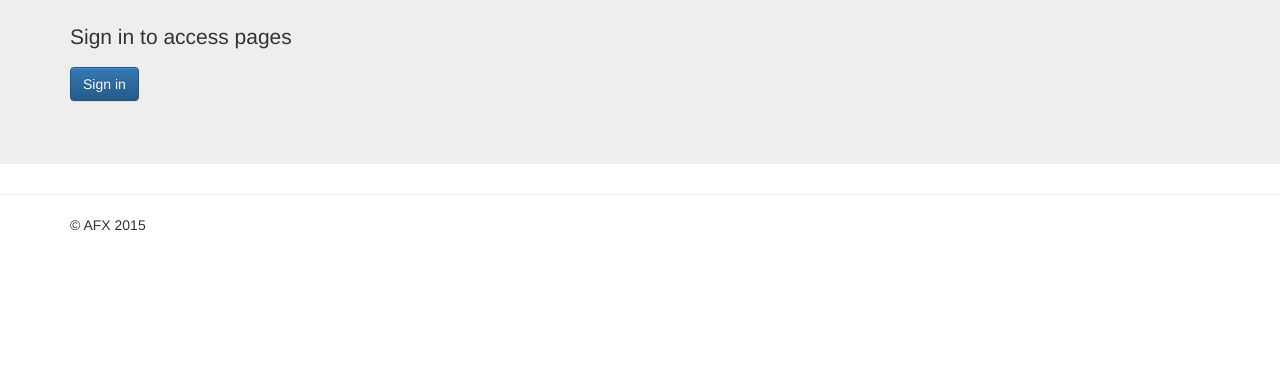
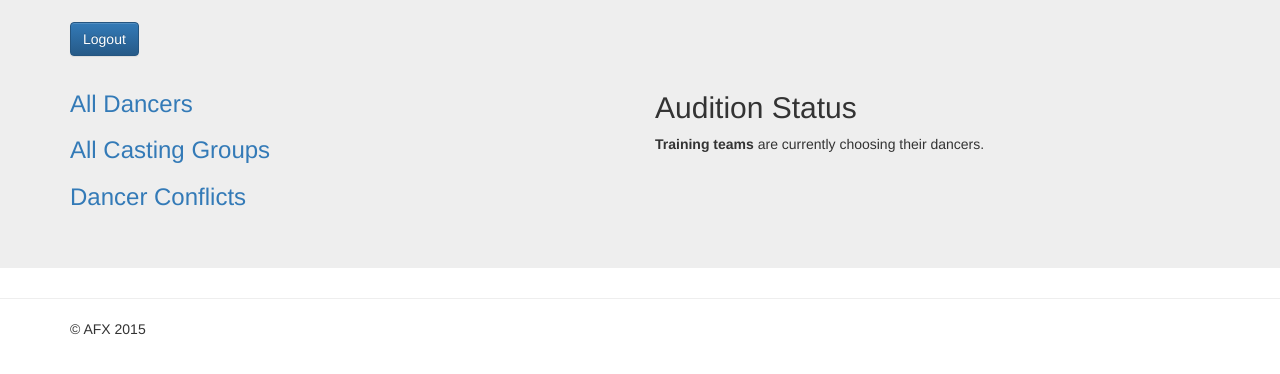
Before and after one commit to albertweng13/afx_audition_site, a Django app: template audition_site/templates/audition_site/index.html in a window 1280 px wide. Shown: the part 136-510 px from the top of the page. Run offline with Django 3.2, Linux system fonts and the light colour scheme; the template is opened without the code that fills it, so the values that code supplies are empty; some libraries are stand-ins or nearby versions.

Commit message:
Reorganized home page

```diff
--- a/audition_site/templates/audition_site/dancer.html
+++ b/audition_site/templates/audition_site/dancer.html
@@ -17,7 +17,7 @@
         <b>Email:</b> {{d.email}}<br>
         <b>Phone Number:</b> {{b.phone}}<br>
         <b>Casting Group:</b> <a href="/castinggroup/{{d.casting_group.id}}">{{d.casting_group.id}}</a><br>
-        <b>Teams:</b> {%for t in d.team_offers%} <a href="/teams/t.id">{{t.name}},</a> {% endfor%}<br><br>
+        <b>Teams:</b> {%for t in d.team_offers%} <a href="/teams/{{t.id}}">{{t.name}},</a> {% endfor%}<br><br>
 
         {% if addOrRemove%}
 
--- a/audition_site/templates/audition_site/index.html
+++ b/audition_site/templates/audition_site/index.html
@@ -11,16 +11,31 @@
         <h1>{{org}}</h1>
         <b><i>Exec: {{org.admin_name}}</b></i>
         <br><br>
-    	{% if user.is_authenticated %}
-    		<p>
-            	<a id="logout" href="/admin/logout/" class="btn btn-primary" role="button">Logout</a>
-            </p>
-        {% else %}
-        	<p>Sign in to access pages</p>
-            <p>
-            	<a id="login" href="/admin/" class="btn btn-primary" role="button">Sign in</a>
-            </p>
-        {% endif %}
+		<p>
+        	<a id="logout" href="/admin/logout/" class="btn btn-primary" role="button">Logout</a>
+        </p>
+        <div class="row">
+        	<div class="col-md-6">
+			    {% if isD %}
+			      <h3><a href="team/">Your Team</a></h3>
+			    {% endif %}
+			  	  <h3><a href="all_dancers/">All Dancers</a></h3>
+				  <h3><a href="castinggroups/">All Casting Groups</a></h3>
+			  	  <h3><a href="conflicts/">Dancer Conflicts</a></h3>
+			</div>
+			<div class="col-md-6">
+			    <h2>Audition Status</h2>
+			      {% if org.allSet %}
+			      All teams have been finalized.
+			      {% else %}
+				      {% if org.choosingProjects %}
+				      <b>Project teams</b> are currently choosing their dancers.
+				      {% else %}
+				      <b>Training teams</b> are currently choosing their dancers.
+				      {% endif %}
+			      {% endif %}
+			</div>
+		</div>
       </div>
     </div>
 
@@ -29,9 +44,7 @@
       <!-- Example row of columns -->
       <div class="row">
         <div class="col-md-4">
-	      <h2>{{org}} Teams</h2>
-
-	     <h3>Project Teams</h3>
+	     <h2>Project Teams</h2>
       		{% for t in pteams%}
 		<a href="/teams/{{t.id}}"><b>{{t.name}}:</b></a><br>
 			{% for d in t.team_directors%}
@@ -39,8 +52,9 @@
 			{% endfor %}
 			<br>
 			{% endfor %}
-
-	     <h3>Training Teams</h3>
+		</div>
+		<div class="col-md-4">
+	      <h2>Training Teams</h2>
       		{% for t in tteams%}
 		<a href="/teams/{{t.id}}"><b>{{t.name}}:</b></a><br>
 			{% for d in t.team_directors%}
@@ -51,35 +65,9 @@
 
 		</div>
 		<div class="col-md-4">
-	      <h2>Audition Status</h2>
-
-	      {% if org.allSet %}
-	      All teams have been finalized.
-	      {% else %}
-		      {% if org.choosingProjects %}
-		      <b>Project teams</b> are currently choosing their dancers.
-		      {% else %}
-		      <b>Training teams</b> are currently choosing their dancers.
-		      {% endif %}
-	      {% endif %}
-
-	      <h2>Directory</h2>
-
-	      <ul>
-	      {% if isD %}
-  	      <li><a href="team/">Your Team</a>
-  	      {% endif %}
-	      <li><a href="signup/">New Dancer Sign Up</a>
-      	  <li><a href="all_dancers/">All Dancers</a>
-          <li><a href="newcastinggroup/">New Casting Group</a>
-    	  <li><a href="castinggroups/">All Casting Groups</a>
-	  	  <li><a href="conflicts/">Dancer Conflicts</a>
-
-		</div>
-		<div class="col-md-4">
-	      <h2>New Dancer Sign Up</h2>
-	      <p><a href="signup/">New Dancer Sign Up</a></p>
-          <p><a href="signup/">New Dancer Sign Up</a></p>
+	      <h2>Audition Day Tools</h2>
+	      <p><a href="signup/">New Dancer Sign Up Form</a></p>
+	      <p><a href="newcastinggroup/">New Casting Group</p>
 		</div>
       </div>
   	</div>
```
Also changed, not shown: audition_site/settings/base.py (+10 -0 lines), audition_site/templates/audition_site/group.html (+0 -24 lines).
